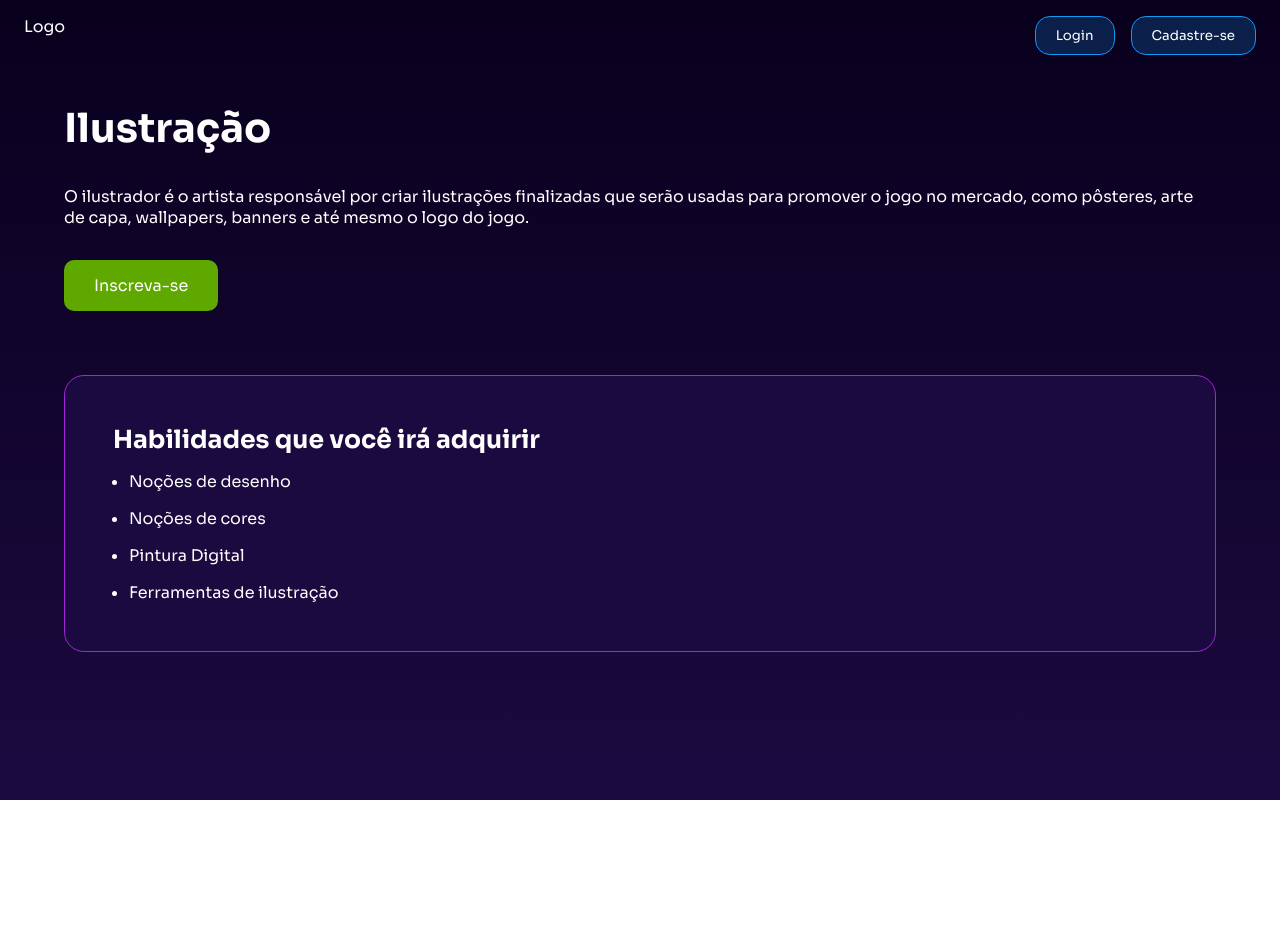
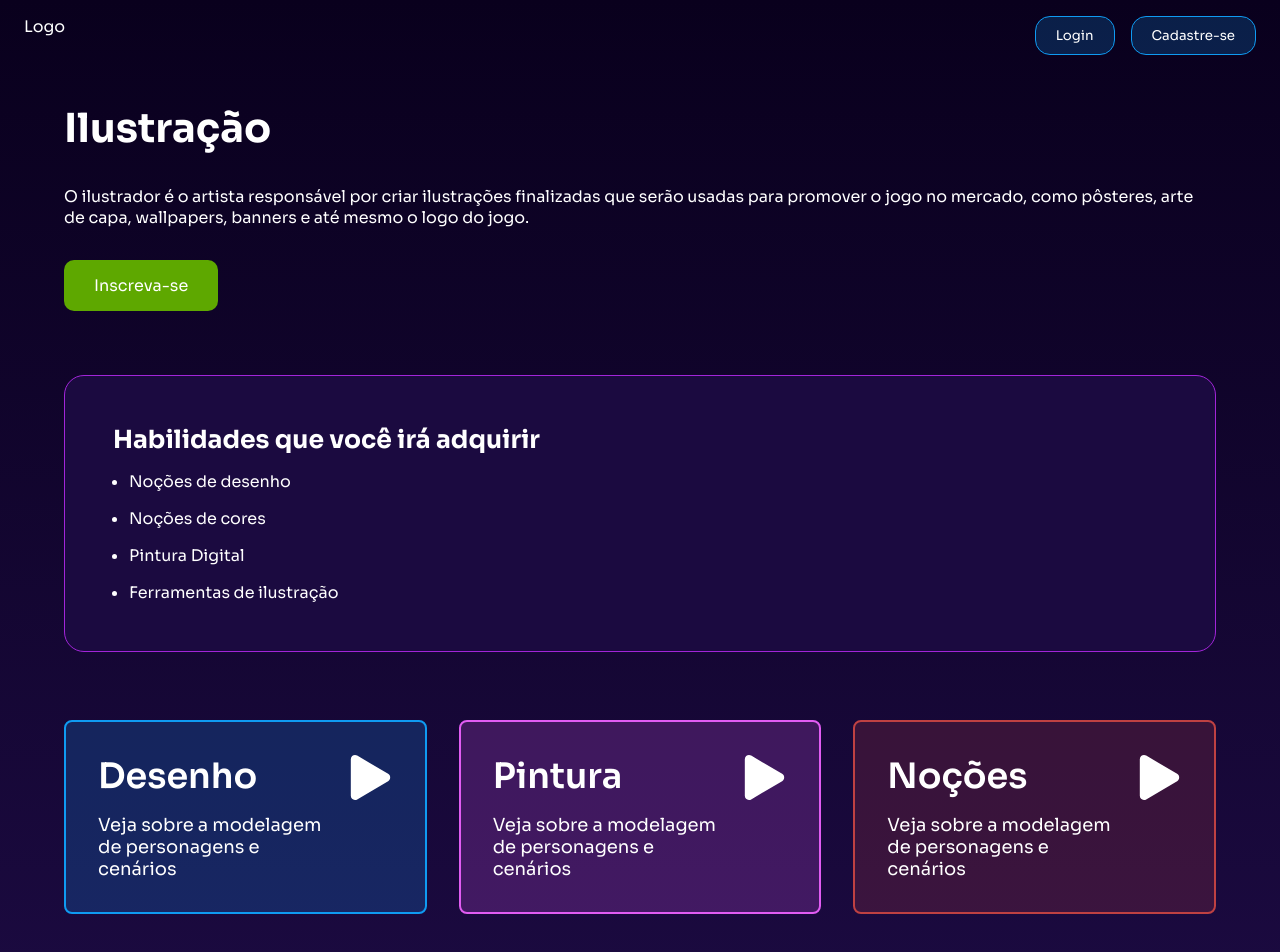
Before and after one commit to gabinag/mulheres-no-game, a React (Vite) app in the folder mulheres-no-game/: page /ilustracao in a window 1280 px wide. Shown: the top 952 px of the page. Before the commit the page ends 800 px from the top, so only its background shows below. Built offline with nearby package versions, Linux system fonts and the light colour scheme.

Commit message:
Update Ilustracao

```diff
--- a/mulheres-no-game/src/components/AreaEspecifica/AreaEspecifica.module.css
+++ b/mulheres-no-game/src/components/AreaEspecifica/AreaEspecifica.module.css
@@ -1,5 +1,5 @@
 .container {
-    padding: 2rem 4rem;
+    padding: 2rem 4rem 0;
 }
 
 .container h1 {
@@ -22,7 +22,7 @@
     background-color: #1B0A40;
     border: 1px solid #A225D9;
     border-radius: 20px;
-    margin: 4rem 0;
+    margin: 4rem 0 3rem;
     padding: 0 0 3rem 3rem;
 }
 
--- a/mulheres-no-game/src/pages/Ilustracao/Ilustracao.jsx
+++ b/mulheres-no-game/src/pages/Ilustracao/Ilustracao.jsx
@@ -1,6 +1,9 @@
-import { AreaEspecifica } from "../../components/AreaEspecifica/AreaEspecifica"
+import { AreaEspecifica } from "../../components/AreaEspecifica/AreaEspecifica";
+import Card from "../../components/Card/Card";
+import style from "./Ilustracao.module.css";
 
 export const Ilustracao = () => {
+
   return (
     <div>
         <AreaEspecifica
@@ -10,6 +13,23 @@ export const Ilustracao = () => {
         item2="Noções de cores"
         item3="Pintura Digital"
         item4="Ferramentas de ilustração"/>
+        <section className={style.wrapCards}>
+            <Card
+                name="Desenho"
+                text="Veja sobre a modelagem de personagens e cenários"
+                color="#0F9BF2"
+            />
+            <Card
+                name="Pintura"
+                text="Veja sobre a modelagem de personagens e cenários"
+                color="#E15CF3"
+            />
+            <Card
+                name="Noções"
+                text="Veja sobre a modelagem de personagens e cenários"
+                color="#BF4142"
+            />
+        </section>
     </div>
   )
 }
--- /dev/null
+++ b/mulheres-no-game/src/pages/Ilustracao/Ilustracao.module.css
@@ -0,0 +1,6 @@
+.wrapCards {
+    display: flex;
+    gap: 2rem;
+    padding: 0 4rem;
+    margin-bottom: 3rem;
+}
```
